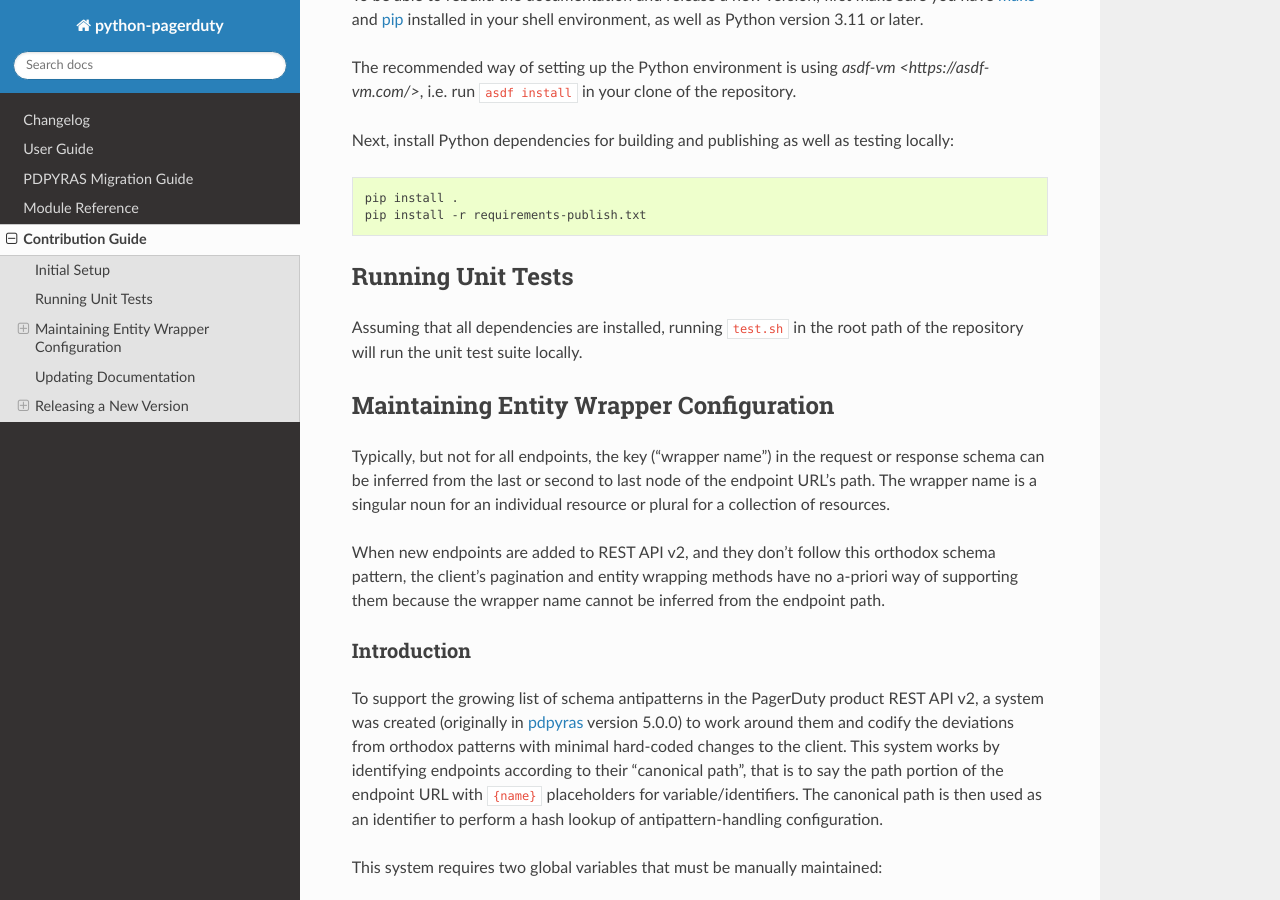
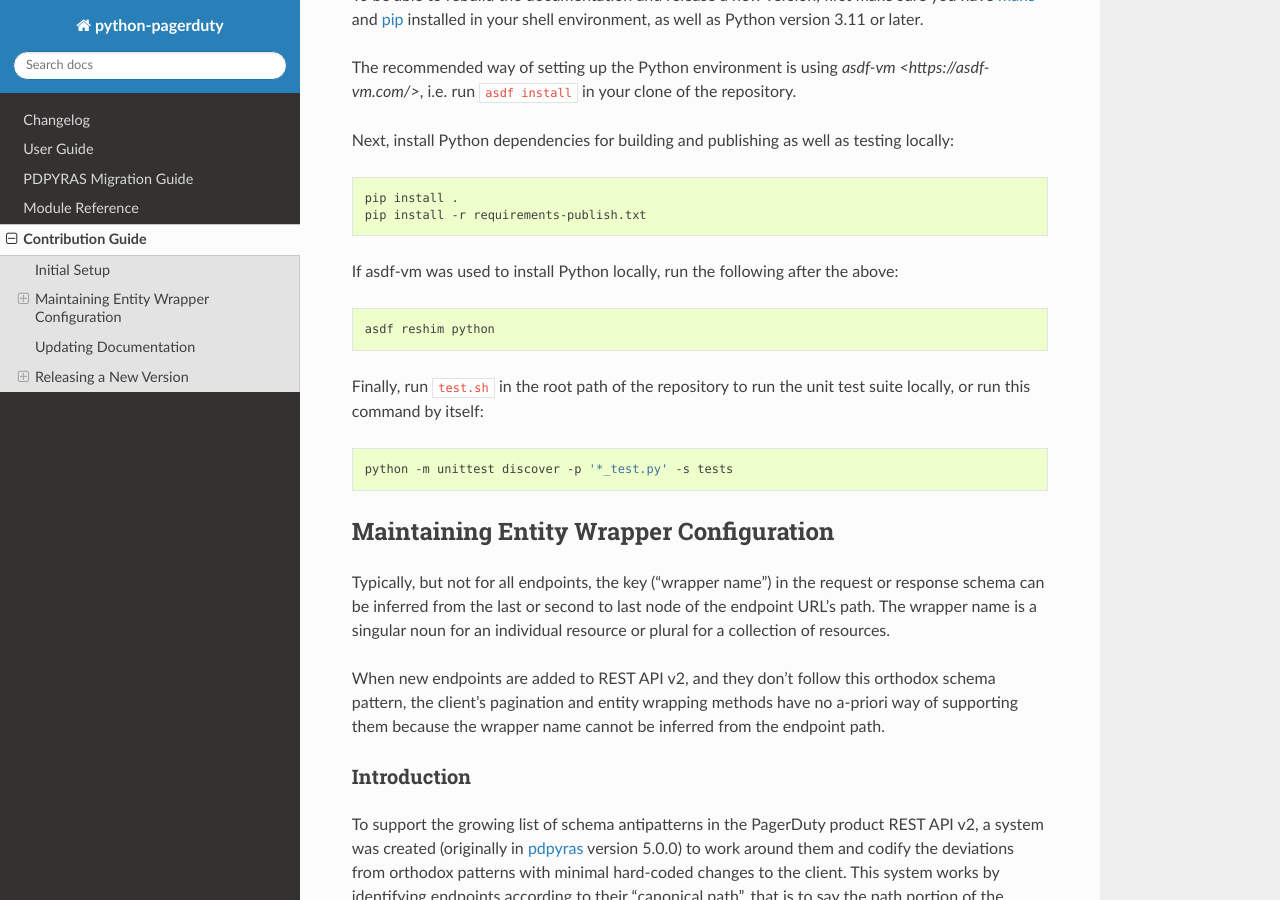
Before and after one commit to PagerDuty/python-pagerduty, a Sphinx documentation site: the page built from sphinx/source/contributing.rst, in a window 1280 px wide and 900 px high, scrolled down 425 px. Built offline with Sphinx 7.4.7 and the Read the Docs theme 3.1.0, drawn with Linux system fonts in a browser that asks for light colours.

Commit message:
Absorb "unit test" into the setup instructions in the contrib guide

```diff
--- a/sphinx/source/contributing.rst
+++ b/sphinx/source/contributing.rst
@@ -30,10 +30,18 @@ testing locally:
     pip install .
     pip install -r requirements-publish.txt
 
-Running Unit Tests
-------------------
-Assuming that all dependencies are installed, running ``test.sh`` in
-the root path of the repository will run the unit test suite locally.
+If asdf-vm was used to install Python locally, run the following after the above:
+
+.. code-block:: shell
+
+    asdf reshim python
+
+Finally, run ``test.sh`` in the root path of the repository to run the unit
+test suite locally, or run this command by itself:
+
+.. code-block:: shell
+
+    python -m unittest discover -p '*_test.py' -s tests
 
 Maintaining Entity Wrapper Configuration
 ----------------------------------------
```
